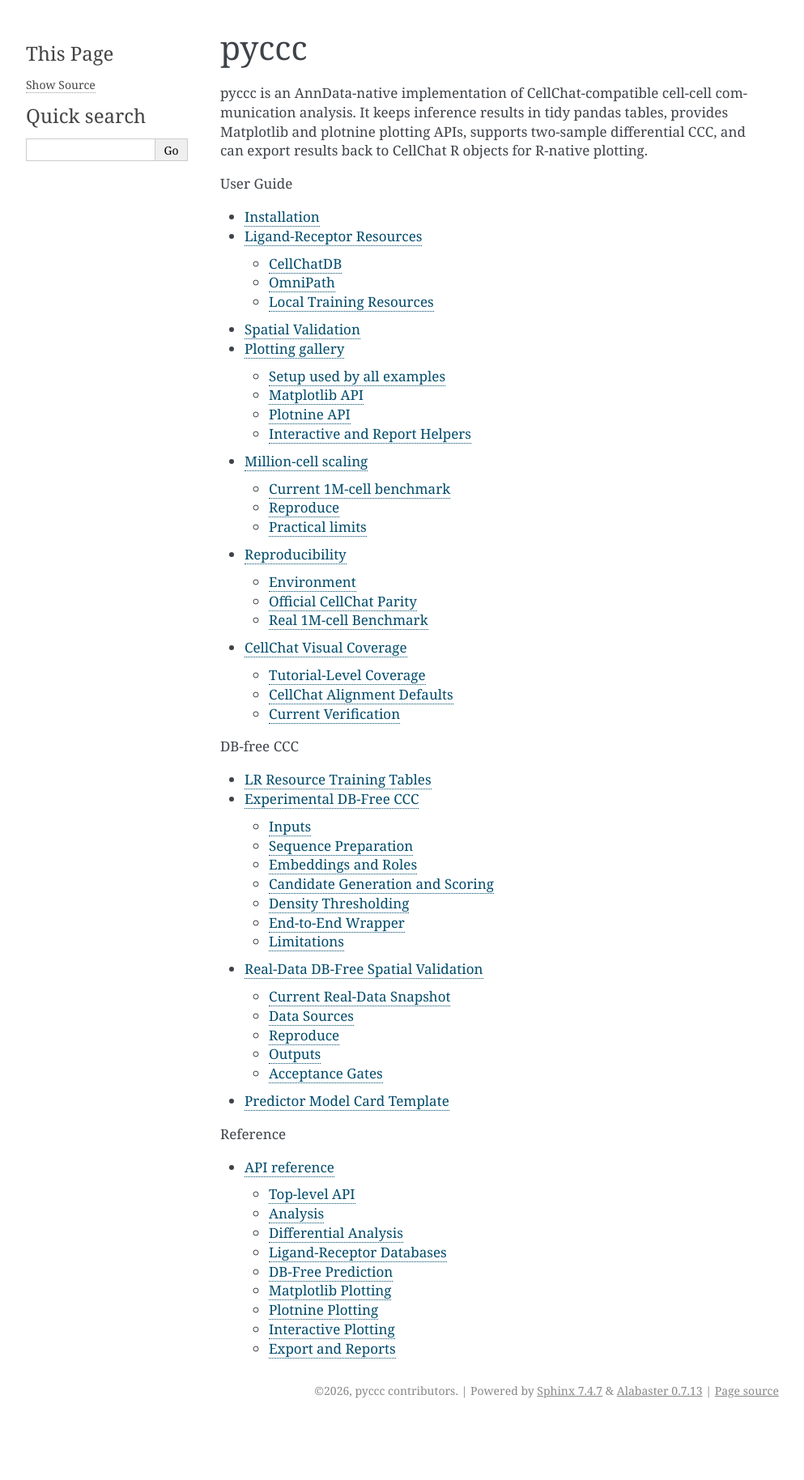
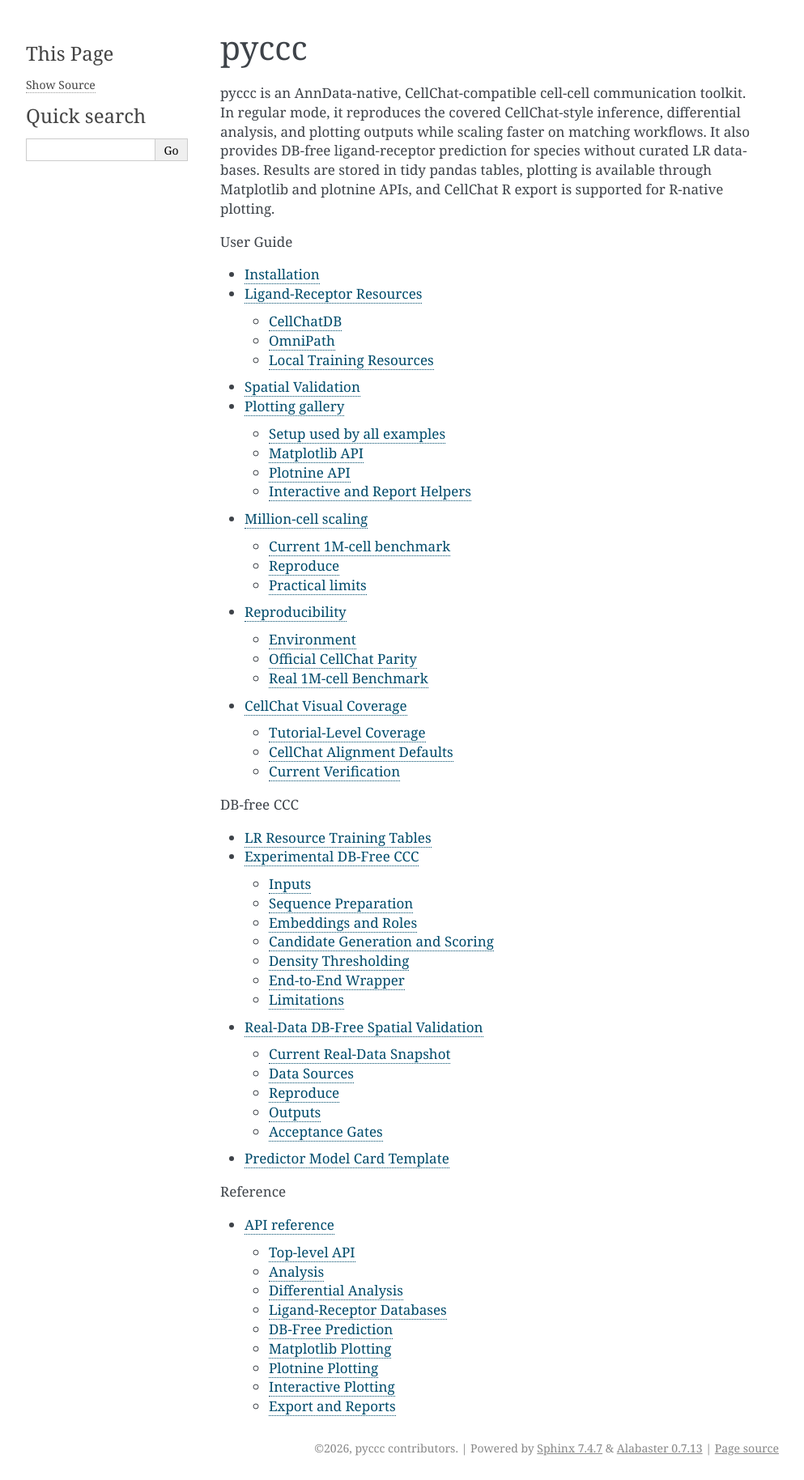
Before and after one commit to cheneyyu/pyccc, a Sphinx documentation site: the page built from docs/index.md, in a window 1280 px wide. Shown: the whole page at 81% size, without its empty margins (148-1141 px from the left). Built offline with Sphinx 7.4.7, drawn with Linux system fonts in a browser that asks for light colours; before the commit the page ends 1757 px from its top, so only the background shows below that.

Commit message:
Refine project positioning text

````diff
--- a/docs/index.md
+++ b/docs/index.md
@@ -1,9 +1,12 @@
 # pyccc
 
-pyccc is an AnnData-native implementation of CellChat-compatible cell-cell
-communication analysis. It keeps inference results in tidy pandas tables,
-provides Matplotlib and plotnine plotting APIs, supports two-sample differential
-CCC, and can export results back to CellChat R objects for R-native plotting.
+pyccc is an AnnData-native, CellChat-compatible cell-cell communication toolkit.
+In regular mode, it reproduces the covered CellChat-style inference,
+differential analysis, and plotting outputs while scaling faster on matching
+workflows. It also provides DB-free ligand-receptor prediction for species
+without curated LR databases. Results are stored in tidy pandas tables, plotting
+is available through Matplotlib and plotnine APIs, and CellChat R export is
+supported for R-native plotting.
 
 ```{toctree}
 :maxdepth: 2
--- a/pyproject.toml
+++ b/pyproject.toml
@@ -1,7 +1,7 @@
 [project]
 name = "pyccc"
 version = "0.1.0"
-description = "CellChat-like cell-cell communication analysis and plotting for Scanpy/AnnData."
+description = "AnnData-native, CellChat-compatible CCC with faster regular-mode scaling and DB-free LR prediction."
 readme = "README.md"
 requires-python = ">=3.10"
 authors = [{ name = "pyccc contributors" }]
@@ -60,7 +60,7 @@ predict = [
 Homepage = "https://github.com/cheneyyu/pyccc"
 Repository = "https://github.com/cheneyyu/pyccc"
 Issues = "https://github.com/cheneyyu/pyccc/issues"
-Documentation = "https://github.com/cheneyyu/pyccc#readme"
+Documentation = "https://pyccc.readthedocs.io/en/latest/"
 
 [build-system]
 requires = ["hatchling"]
````
Also changed, not shown: README.md (+5 -2 lines).
